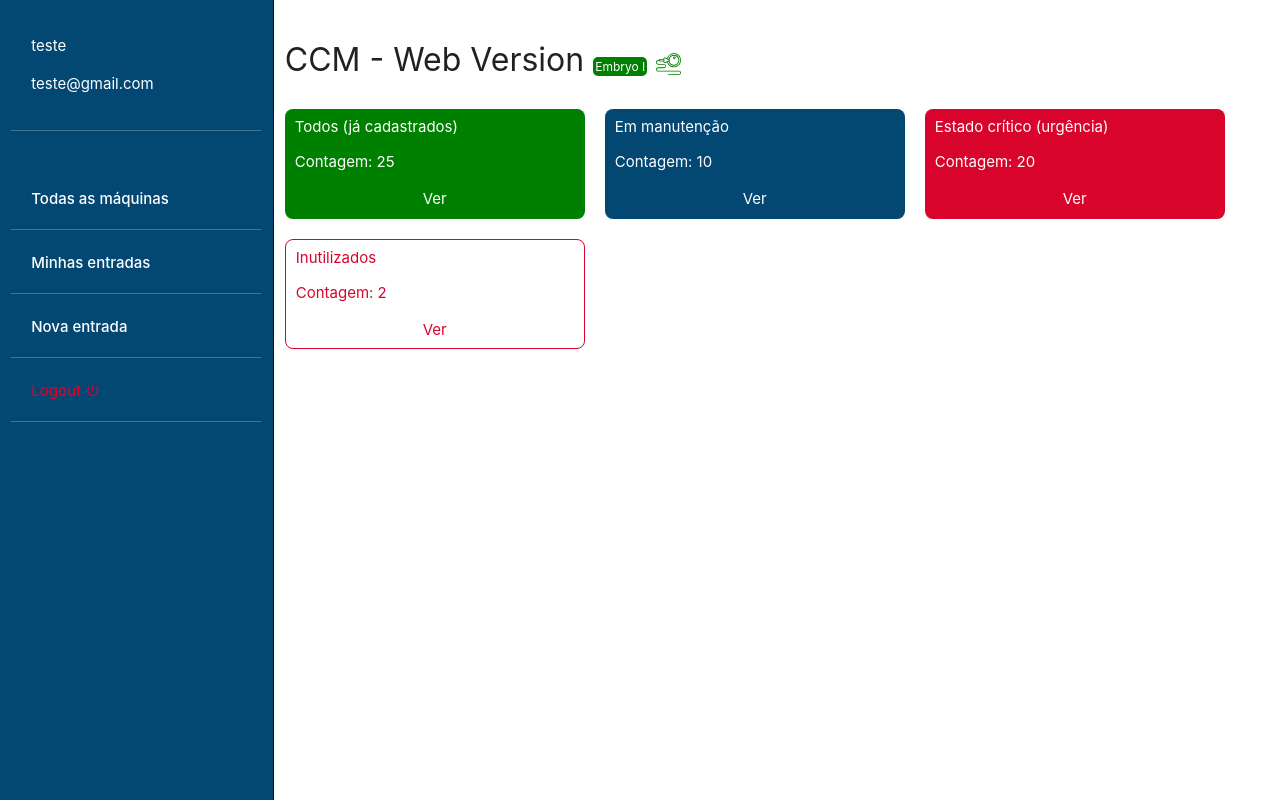
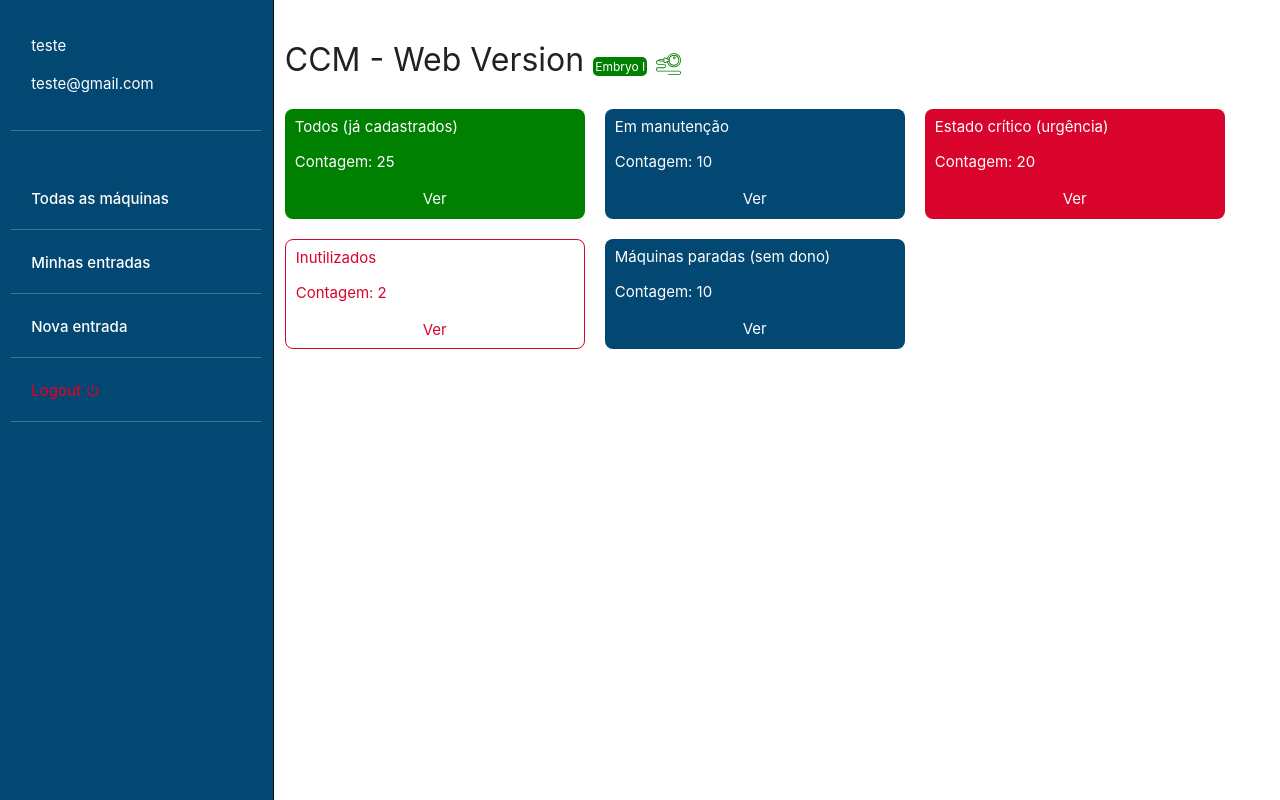
Before and after one commit to pedroMattos/ccm-web, a Vue app in the folder ccm-web/: page / in a window 1280 px wide. Built offline with nearby package versions, Linux system fonts and the light colour scheme.

Commit message:
add new block

```diff
--- a/ccm-web/src/components/Dashboard.vue
+++ b/ccm-web/src/components/Dashboard.vue
@@ -8,6 +8,7 @@
       </div>
       <div class="row">
         <div class="col m4 quadros"><dam/></div>
+        <div class="col m4 quadros"><unused/></div>
       </div>
     </div>
 </template>
@@ -18,6 +19,7 @@ import all from './quadros/all';
 import crit from './quadros/critical';
 import dam from './quadros/damaged';
 import maint from './quadros/maintence';
+import unused from './quadros/unusable';
 import iconVer from './svg-components/embryo-version';
 
 export default {
@@ -29,6 +31,7 @@ export default {
     crit,
     dam,
     maint,
+    unused,
   },
 };
 </script>
```
